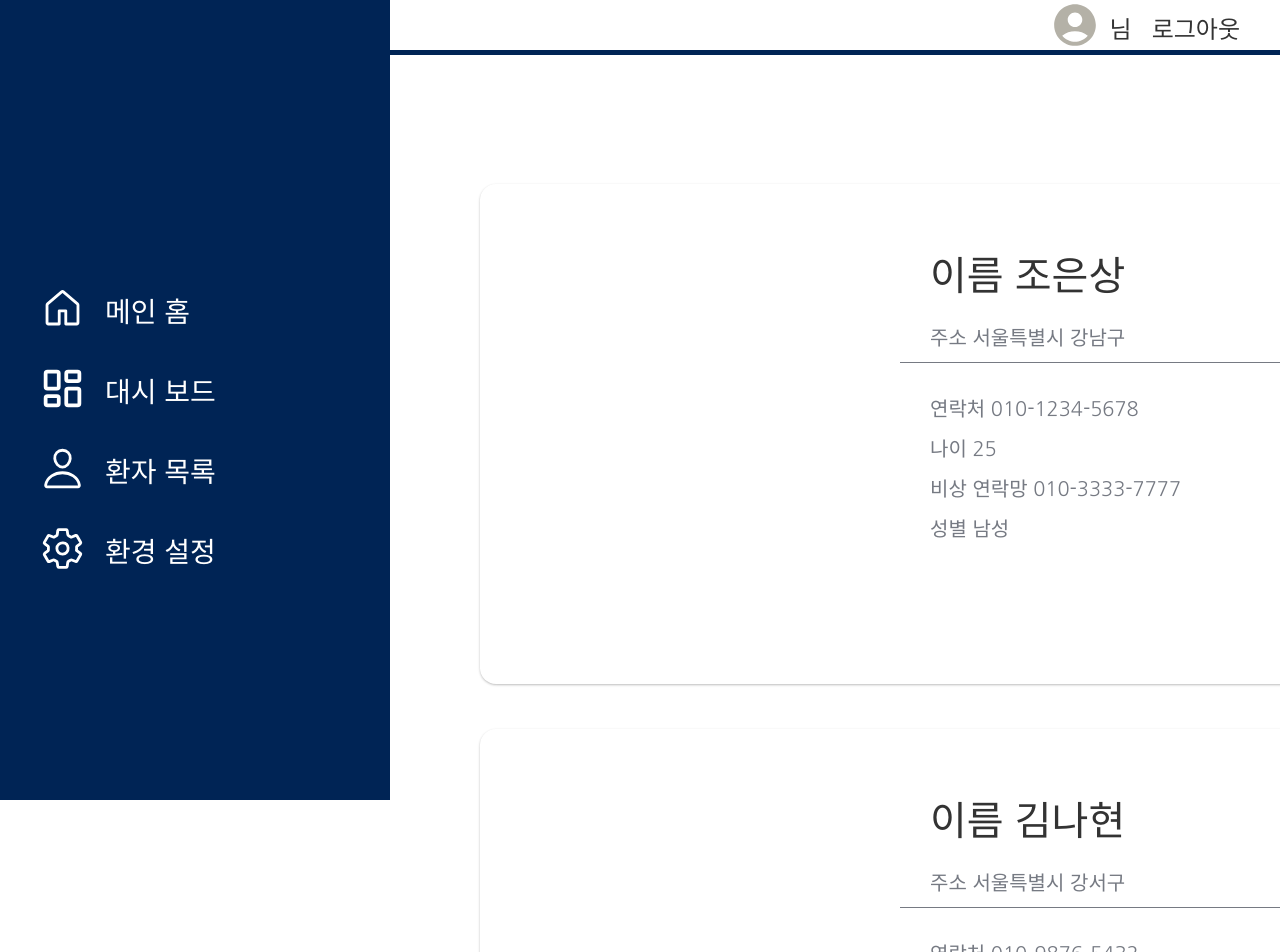
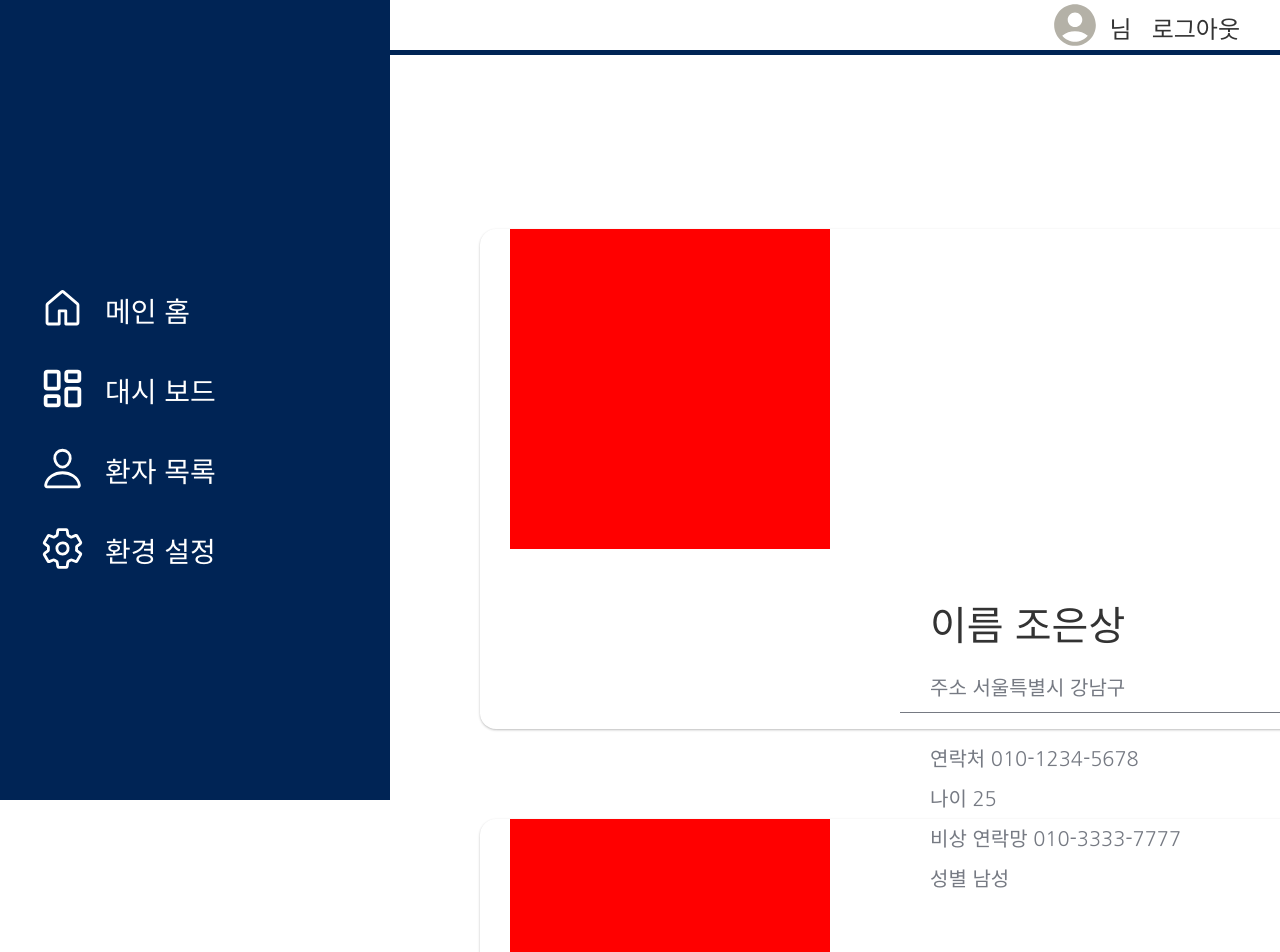
Before and after one commit to TUK-CE-capstone-2023-IMS/ControlPage, a React (Create React App) app: page /patients in a window 1280 px wide. Shown: the top 952 px of the page. Built offline with nearby package versions, Linux system fonts and the light colour scheme; no server answers.

Commit message:
[ui]ui 수정

```diff
--- a/src/pages/AuthPage/Login.css
+++ b/src/pages/AuthPage/Login.css
@@ -5,8 +5,7 @@
 }
 
 .login_page{
-    width: 50%;
-    margin: 90px auto;
+    margin: 90px 0 90px 1130px;
     text-align: center;
 }
 
@@ -14,7 +13,7 @@
     width:600px;
     height:900px;
     margin: auto;
-    background-color: #F3F6F9;
+    background-color: #ffffff;
     border-radius: 16px;
     box-shadow: 0 1px 3px rgba(0,0,0,0.12), 0 1px 2px rgba(0,0,0,0.24);
 }
@@ -50,7 +49,8 @@
     margin-bottom: 10px;
     margin-top: 10px;
     border-radius: 10px;
-    border: 1px solid white;
+    background-color: #f3f6f9;
+    border: 1px solid #f3f6f9;
     font-size: 25px;
     padding-left: 10px;
     box-shadow: 0 1px 3px rgba(0,0,0,0.12), 0 1px 2px rgba(0,0,0,0.24);
@@ -67,9 +67,9 @@
     height: 70px;
     padding: 10px;
     margin-bottom: 20px;
-    background-color: white;
+    background-color: #f3f6f9;
     color: #333333;
-    border: 1px solid white;
+    border: 1px solid #f3f6f9;
     border-radius: 10px;
     cursor: pointer;
     font-weight: 400;
--- a/src/pages/AuthPage/SignIn.css
+++ b/src/pages/AuthPage/SignIn.css
@@ -5,10 +5,8 @@
 }
 
 .signup_page{
-    width: 40%;
-    margin: auto;
+    margin: 40px 0 40px 1130px;
     text-align: center;
-    margin-top: 40px;
 }
 
 .signup_text{
--- a/src/pages/AuthPage/SignIn.js
+++ b/src/pages/AuthPage/SignIn.js
@@ -48,7 +48,7 @@ const SignupPage = () => {
         <form onSubmit={handleSubmit}>
             <div className="signup_page">
                 <div className="signup_text">
-                    <p>레이더 관리자 서비스 시스템</p>
+                    <p>회원가입 폼</p>
                 </div>
                 <div className="signup_box">
                     <div className="signup_id">
--- a/src/pages/ManagePage/PatientForm.css
+++ b/src/pages/ManagePage/PatientForm.css
@@ -13,10 +13,15 @@
     box-shadow: 0 1px 3px rgba(0,0,0,0.12), 0 1px 2px rgba(0,0,0,0.15);
 }
 
-.patient_total_box{
+.patientform_info_box{
     margin-left: 20px;
     margin-top: 45px;
 }
+
+/*.patientform_total_box{*/
+/*    display: flex;*/
+/*    flex-direction: row;*/
+/*}*/
 
 .patientform_text{
     margin-top: 40px;
@@ -27,12 +32,20 @@
     color: #333333;
 }
 
+.patientform_profile{
+    width: 320px;
+    height: 320px;
+    background-color: red;
+    margin-top: 90px;
+    margin-left: 30px;
+}
+
 .patient_name{
     width: 570px;
     font-size: 40px;
     color: #333333;
     margin-left: 430px;
-    padding-top: 60px;
+    /*padding-top: 60px;*/
 }
 
 .patient_home{
--- a/src/pages/ManagePage/PatientForm.js
+++ b/src/pages/ManagePage/PatientForm.js
@@ -46,7 +46,9 @@ const PatientFormPage = () => {
             <h1 className="patientform_text">환자 정보</h1>
             {patients.map((patient, index) => (
                 <div className="patientform_page" key={index}>
-                    <div className="patient_total_box">
+                    <div className="patientform_total_box">
+                        <div className="patientform_profile"></div>
+                        <div className="patientform_info_box">
                             <div className="patient_name">
                                 <label>이름 </label>
                                 <span>{patient.name}</span>
@@ -87,6 +89,7 @@ const PatientFormPage = () => {
                             </div>
                         </div>
                     </div>
+                </div>
             ))}
             <div className="patientform_add_patient_button">
                 <Link to="/AddPatient"><button>환자 추가</button></Link>
```
Lines whose indentation alone changed are shown as unchanged.
